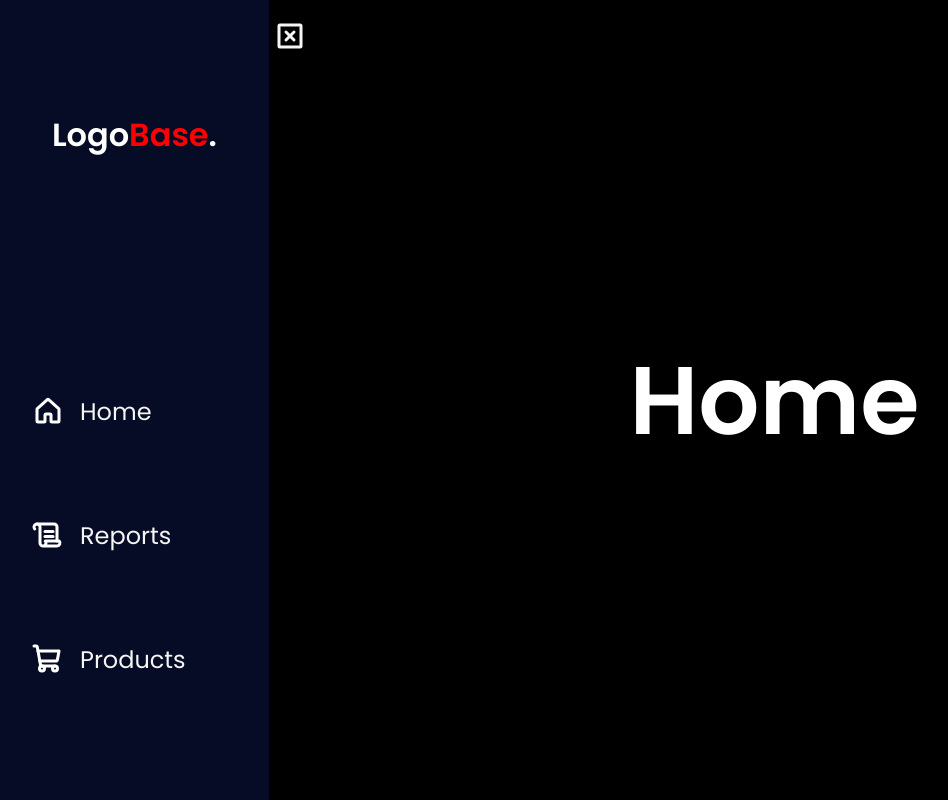
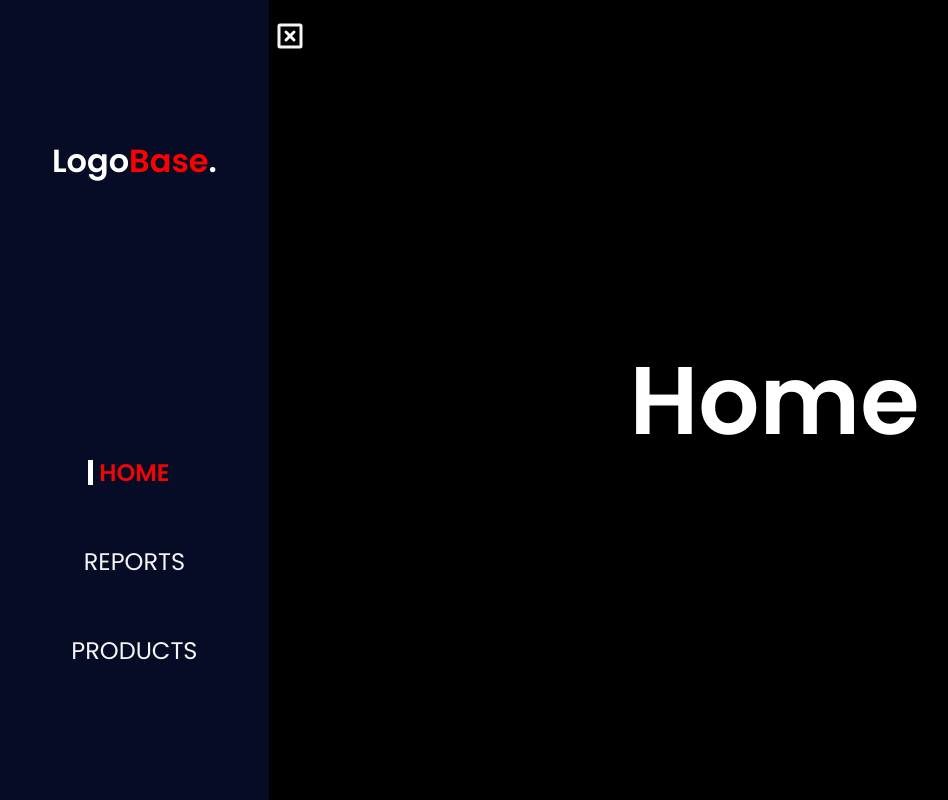
Before and after one commit to cleitonBarros/sidebarW-React, a React (Vite) app in the folder sidebar/: page / in a window 1280 px wide. Shown: the whole page, without its empty margins (0-948 px from the left). Built offline with nearby package versions, Linux system fonts and the light colour scheme.

Commit message:
update navbar

```diff
--- a/sidebar/src/components/Navbar.css
+++ b/sidebar/src/components/Navbar.css
@@ -58,20 +58,17 @@
     transition: left 1600ms ;
 }
 .nav-text{
-    display: flex;
-    justify-content:flex-start;
-    align-items: center;
-
-    padding: .5rem 0 .5rem 1rem;
-    list-style:  none;
-    height: 3.75rem;
+   list-style: none;
+   text-align: left;
+   height: 25px;
 }
 
 .nav-text a{
     text-decoration: none;
+    text-transform: uppercase;
     color: #f5f5f5;
     font-size: 1.5rem;
-
+    position: relative;
     display: flex;
     align-items: center;
     gap : 1rem;
@@ -80,23 +77,41 @@
     height:100%;
     padding: 0 1rem;
     border-radius: 0.25rem;
+
+    transition: color  .6s;
 }
 .nav-text a span{
     display: flex;
     justify-content: center;
     align-items: center;
+
 }
+.nav-text a.active,
 .nav-text a:hover{
-    background-color: #1a83ff
+    color: #ec0606;
+    font-weight: bold;
+}
+.nav-text a span:after{
+    content:'';
+    width: 5px;
+    height: 0%;
+    background-color: #ffffff;
+    position: absolute;
+    left: 5px;
+    bottom: 0;
+    transition: height 0.3s;
+}
+
+.nav-text a.active span::after,
+.nav-text a:hover span::after{
+    height: 100%;
 }
 
 .nav-menu-item{
-
-    width: 100%;
-
     display: flex;
     flex-direction: column;
     justify-content:center;
+    align-items: center;
     gap: 4rem;
 }
 
@@ -113,6 +128,9 @@
 @media(max-width:940px){
     .nav-menu{
         width:  100%;
+    }
+    .nav-text{
+        width: auto;
     }
     .nav-text a{
         font-size: 2.5rem;
--- a/sidebar/src/components/Navbar.jsx
+++ b/sidebar/src/components/Navbar.jsx
@@ -1,4 +1,4 @@
-import {Link } from "react-router-dom"
+import {Link, NavLink } from "react-router-dom"
 import { List, XSquare } from "phosphor-react";
 import {useState, useEffect} from "react"
 import bird from "../assets/undraw_bird.svg"
@@ -18,7 +18,7 @@ function Navbar(props){
             </Link>
             <nav className={props.state ? 'nav-menu ': 'nav-menu active'}>
                 <div className="nav-bar-toggle">
-                    <Link to="#" className="menu-close">
+                    <Link  to="#" className="menu-close">
                         <XSquare  size={32} color="#f5f5f5" weight="bold" onClick={props.sidebar} />
                     </Link>
                 </div>
@@ -31,9 +31,9 @@ function Navbar(props){
                         return(
                             <li onClick={props.closeBar } key={index} className={item.cName}>
 
-                                <Link  to={item.path}>
-                                    <span>{item.icon}</span><span>{item.title}</span>
-                                </Link>
+                                <NavLink className={({ isActive }) => isActive ? "active" : ""}  to={item.path}>
+                                    <span>{item.title}</span>
+                                </NavLink>
                             </li>
 
                         )
--- a/sidebar/src/components/sidebarData.jsx
+++ b/sidebar/src/components/sidebarData.jsx
@@ -1,5 +1,5 @@
 
-import {ShoppingCart, House, Scroll} from "phosphor-react";
+
 
 const size = 32
 
@@ -9,19 +9,16 @@ export const SidebarData = [
     {
         title: 'Home',
         path:'/',
-        icon:< House size={size} weight="bold" color="#fff" />,
         cName:'nav-text'
     },
     {
         title: 'Reports',
         path:'/reports',
-        icon:< Scroll size={size} weight="bold" color="#fff" />,
         cName:'nav-text'
     },
     {
         title: 'Products',
         path:'/products',
-        icon:< ShoppingCart size={size} weight="bold" color="#fff" />,
         cName:'nav-text'
     },
 
```
